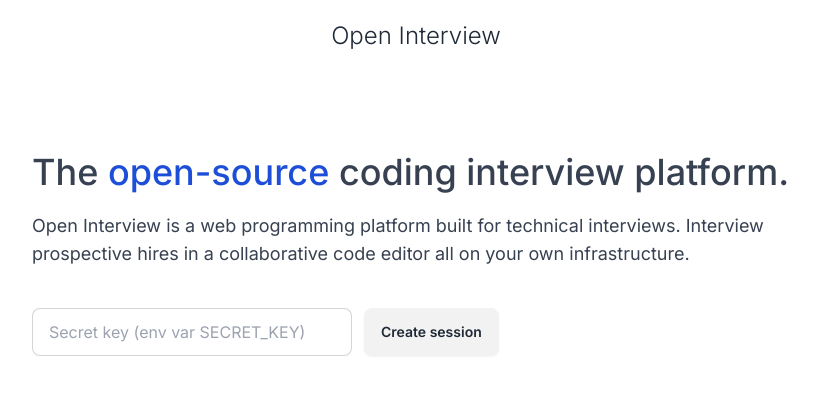
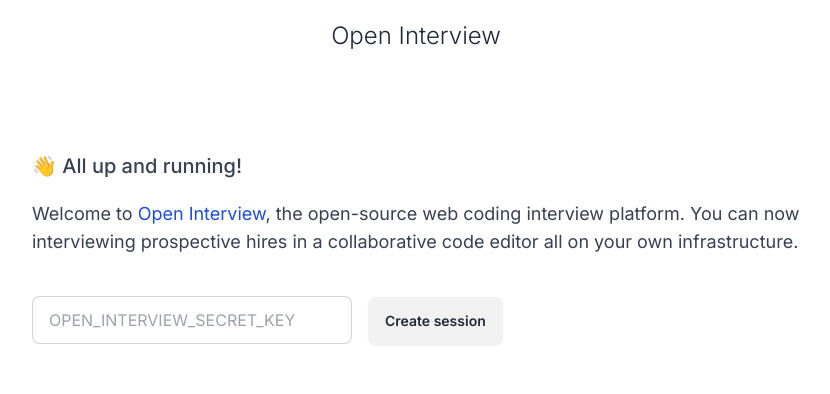
Before and after one commit to yuan-alex/open-interview, a Next.js app: page / in a window 1280 px wide. Shown: the top 394 px of the page, without its empty margins (224-1054 px from the left). Built offline with nearby package versions, Linux system fonts and the light colour scheme.

Commit message:
feat: make auth optional

```diff
--- a/src/app/page.tsx
+++ b/src/app/page.tsx
@@ -7,8 +7,9 @@
     "use server";
 
     if (
-      !event.get("password") ||
-      event.get("password") !== process.env.SECRET_KEY!
+      process.env.OPEN_INTERVIEW_AUTH_ENABLED === "true" &&
+      (!event.get("password") ||
+        event.get("password") !== process.env.SECRET_KEY!)
     ) {
       return notFound();
     }
@@ -24,23 +25,25 @@
     <div className="min-h-screen">
       <div className="text-2xl text-center my-5 font-light">Open Interview</div>
       <div className="mx-auto w-3/5 py-20">
-        <p className="mb-5 text-4xl font-medium text-gray-700">
-          The <span className="text-blue-700">open-source</span> coding
-          interview platform.
+        <p className="mb-5 text-xl font-medium text-gray-700">
+          👋 All up and running!
         </p>
         <p className="text-lg text-gray-700">
-          Open Interview is a web programming platform built for technical
-          interviews. Interview prospective hires in a collaborative code editor
-          all on your own infrastructure.
+          Welcome to <span className="text-blue-700">Open Interview</span>, the
+          open-source web coding interview platform. You can now interviewing
+          prospective hires in a collaborative code editor all on your own
+          infrastructure.
         </p>
         <div className="my-10" />
-        <form className="flex space-x-3" action={onSubmit}>
-          <input
-            type="password"
-            name="password"
-            placeholder="Secret key (env var SECRET_KEY)"
-            className="input input-bordered w-full max-w-xs"
-          />
+        <form action={onSubmit}>
+          {process.env.NEXT_PUBLIC_OPEN_INTERIVEW_AUTH_ENABLED === "true" && (
+            <input
+              type="password"
+              name="password"
+              placeholder="OPEN_INTERVIEW_SECRET_KEY"
+              className="input input-bordered w-full max-w-xs mr-4"
+            />
+          )}
           <button type="submit" className="btn">
             Create session
           </button>
```
Also changed, not shown: 2 other files (tests, documents, lock files or other folders).
